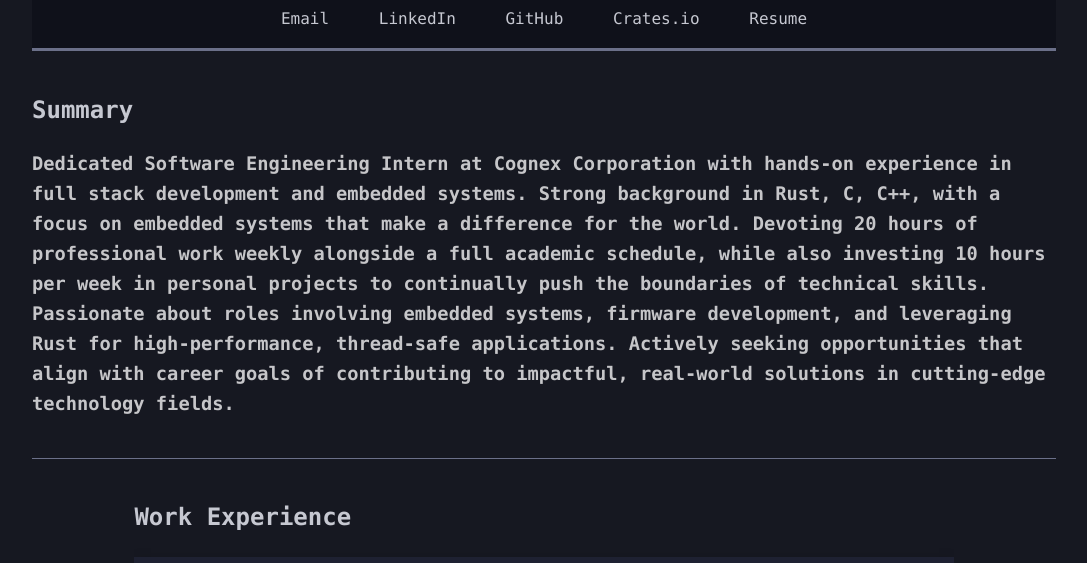
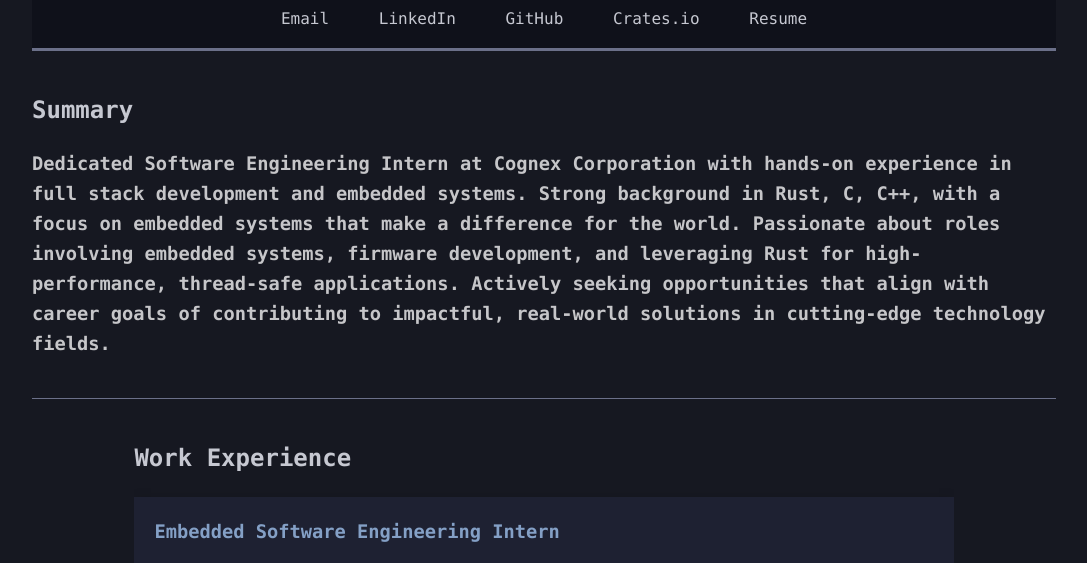
Before and after one commit to BradenEverson/bradeneverson.github.io, a plain HTML site: page index.html in a window 1280 px wide. Shown: the part 217-780 px from the top of the page, without its empty margins (96-1183 px from the left). Drawn offline with Linux system fonts and the light colour scheme.

Commit message:
Remove hours

```diff
--- a/index.html
+++ b/index.html
@@ -54,9 +54,7 @@
                 <h3>
                     Dedicated Software Engineering Intern at Cognex Corporation with hands-on experience in full stack
                     development and embedded systems. Strong background in Rust, C, C++, with a focus on embedded
-                    systems that make a difference for the world. Devoting 20 hours of professional work weekly
-                    alongside a full academic schedule, while also investing 10 hours per week in personal projects to
-                    continually push the boundaries of technical skills. Passionate about roles involving embedded
+                    systems that make a difference for the world. Passionate about roles involving embedded
                     systems, firmware development, and leveraging Rust for high-performance, thread-safe applications.
                     Actively seeking opportunities that align with career goals of contributing to impactful, real-world
                     solutions in cutting-edge technology fields.
```
